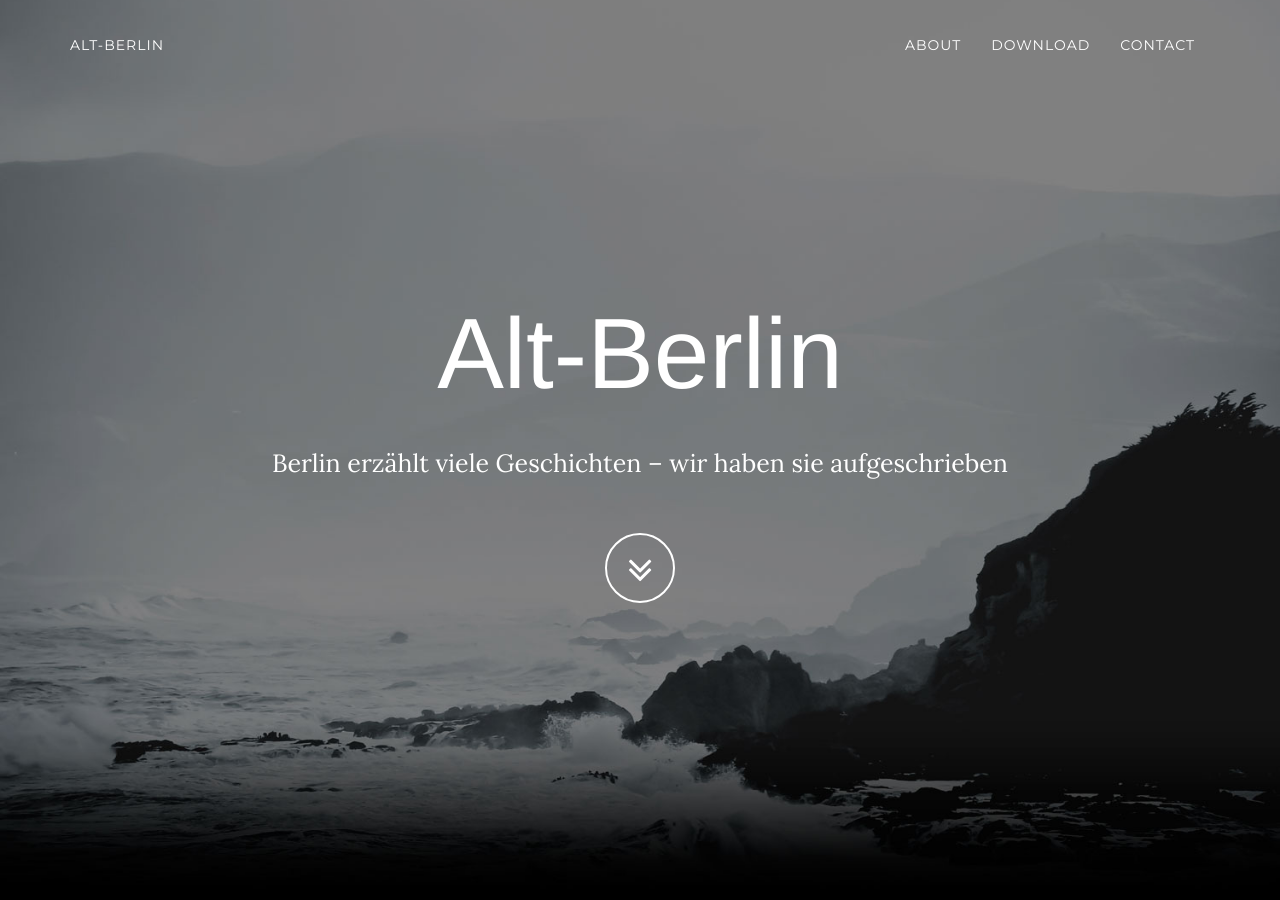
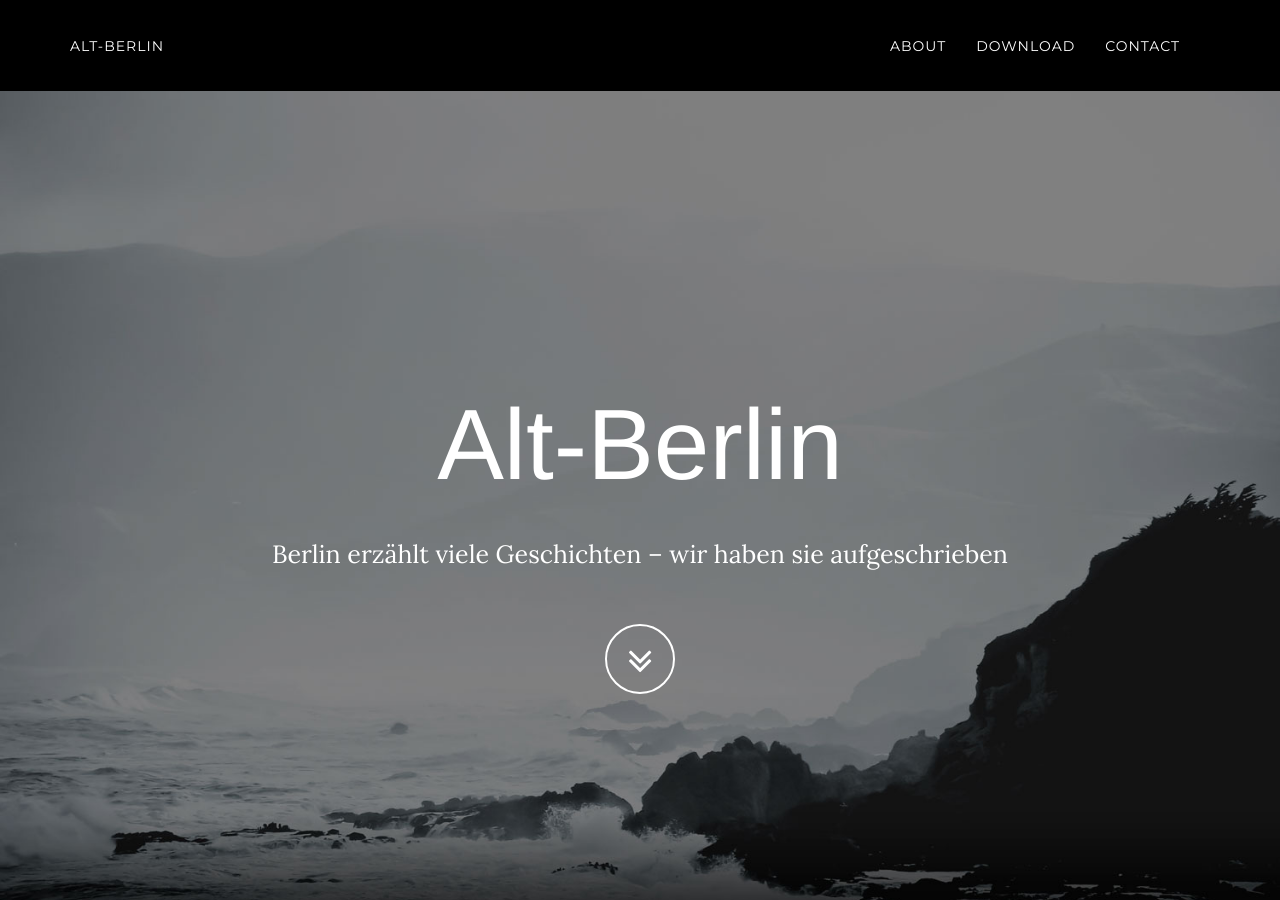
Before and after one commit to Alt-Berlin/altberlin-web, a Jekyll site: the page built from index.html, in a window 1280 px wide and 900 px high. Built offline with Jekyll 4.4.1, drawn with Linux system fonts in a browser that asks for light colours; nearby versions of some CDN libraries; some web fonts are replaced; Markdown is read by kramdown in place of the engine named in the settings.

Commit message:
Removed fixed top

```diff
--- a/index.html
+++ b/index.html
@@ -28,7 +28,7 @@
 
 <body id="page-top" data-spy="scroll" data-target=".navbar-custom">
 
-    <nav class="navbar navbar-custom navbar-fixed-top" role="navigation">
+    <nav class="navbar navbar-custom" role="navigation">
         <div class="container">
             <div class="navbar-header page-scroll">
                 <button type="button" class="navbar-toggle" data-toggle="collapse" data-target=".navbar-main-collapse">
```
